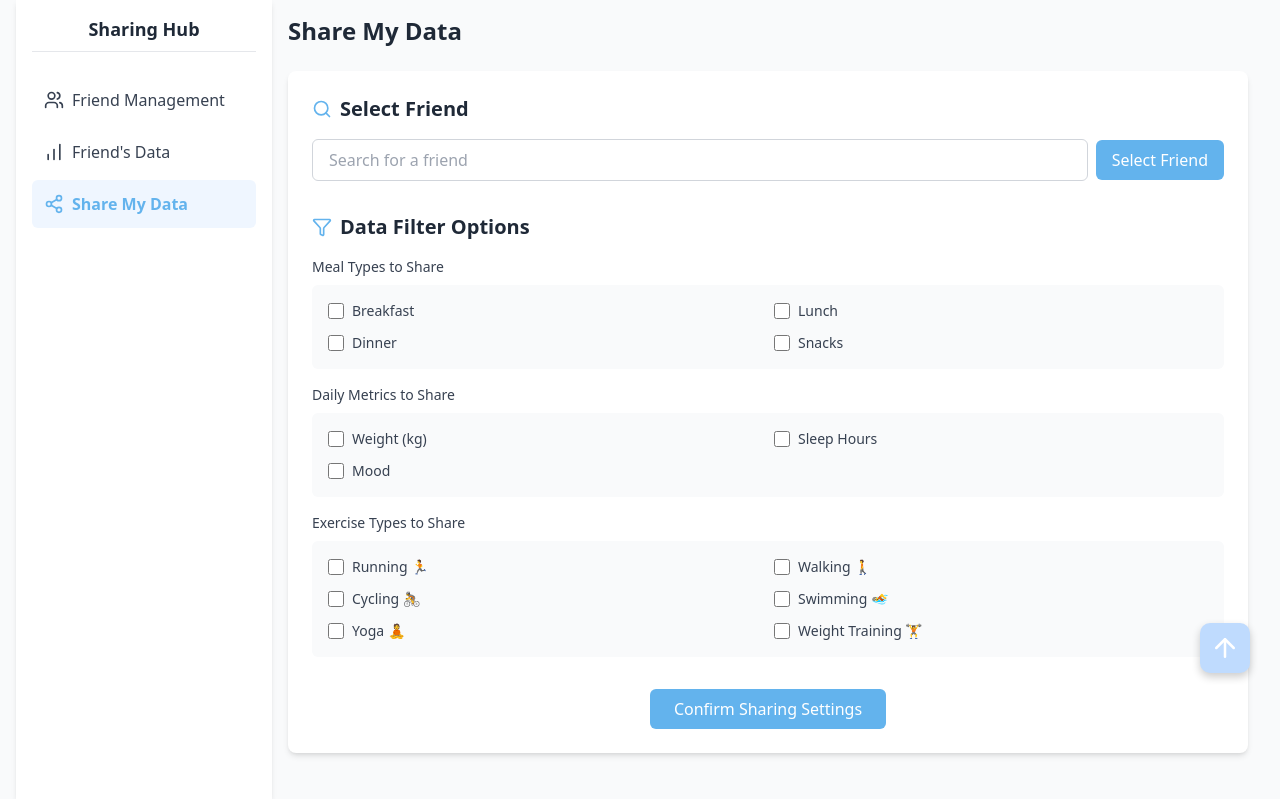
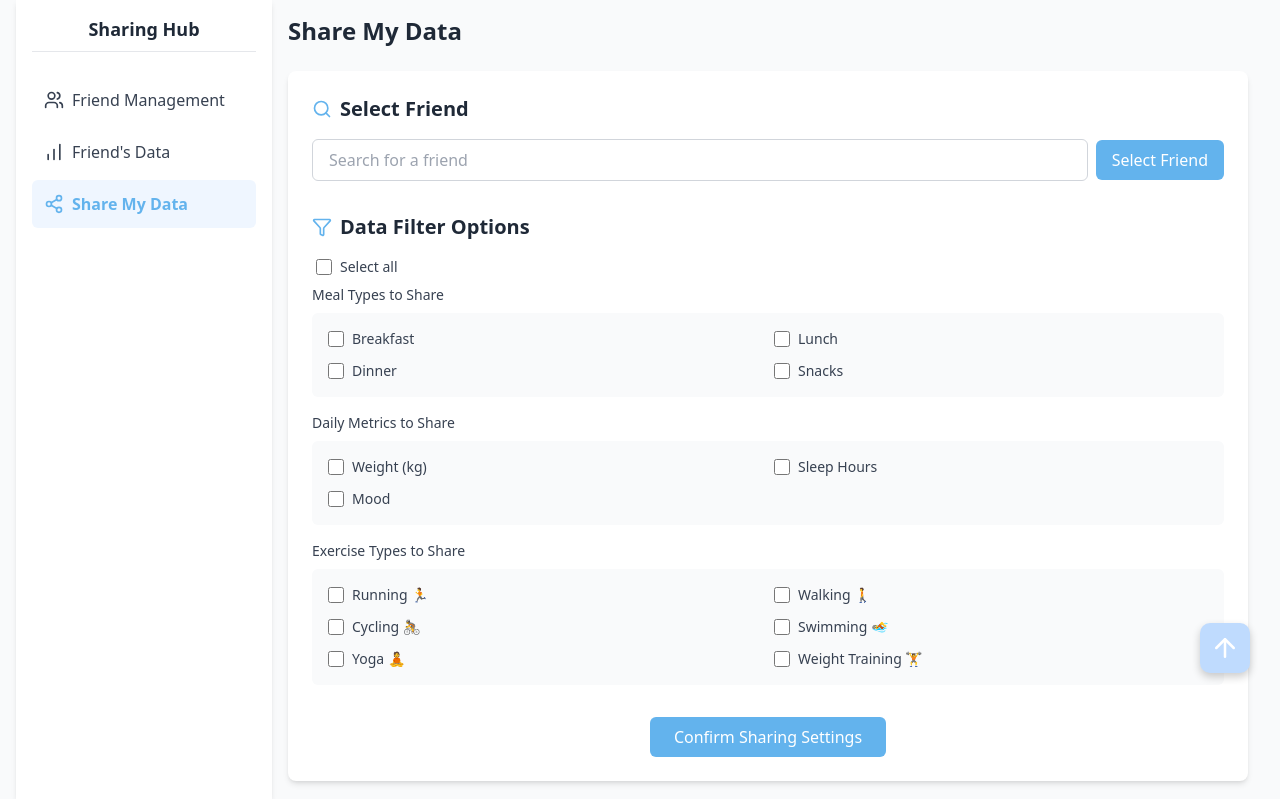
Before and after one commit to survivzhang/webTeam51, a Flask app: page /sharing in a window 1280 px wide, after a click on "Share My Data". Shown: the part 97-896 px from the top of the page. Run offline with Flask 3, Linux system fonts and the light colour scheme; some libraries are stand-ins or nearby versions.

Commit message:
add select all checkbox sucessfully

```diff
--- a/app/static/js/friend-sharing.js
+++ b/app/static/js/friend-sharing.js
@@ -955,4 +955,35 @@ document
 // Initialize Lucide icons after DOM is fully loaded
 document.addEventListener("DOMContentLoaded", function () {
   lucide.createIcons();
+
+  document
+    .getElementById("share-all-data")
+    .addEventListener("change", function () {
+      const isChecked = this.checked;
+      const selectors = [
+        ".meal-type-checkbox",
+        ".metrics-checkbox",
+        ".exercise-type-checkbox",
+      ];
+      selectors.forEach((selector) => {
+        document.querySelectorAll(selector).forEach((checkbox) => {
+          checkbox.checked = isChecked;
+        });
+      });
+    });
+
+  // 自动同步取消“全选”勾选状态
+  document
+    .querySelectorAll(
+      ".meal-type-checkbox, .metrics-checkbox, .exercise-type-checkbox"
+    )
+    .forEach((checkbox) => {
+      checkbox.addEventListener("change", function () {
+        const allCheckboxes = document.querySelectorAll(
+          ".meal-type-checkbox, .metrics-checkbox, .exercise-type-checkbox"
+        );
+        const allChecked = Array.from(allCheckboxes).every((cb) => cb.checked);
+        document.getElementById("share-all-data").checked = allChecked;
+      });
+    });
 });
--- a/app/templates/sharing.html
+++ b/app/templates/sharing.html
@@ -257,6 +257,20 @@
             Data Filter Options
           </h2>
 
+          <div class="mb-2 pl-1">
+            <label
+              for="share-all-data"
+              class="flex items-center text-sm text-gray-700"
+            >
+              <input
+                type="checkbox"
+                id="share-all-data"
+                class="h-4 w-4 text-cal-blue focus:ring-cal-blue mr-2"
+              />
+              Select all
+            </label>
+          </div>
+
           <div class="mb-4">
             <label class="block text-sm font-medium text-gray-700 mb-2"
               >Meal Types to Share</label
```
